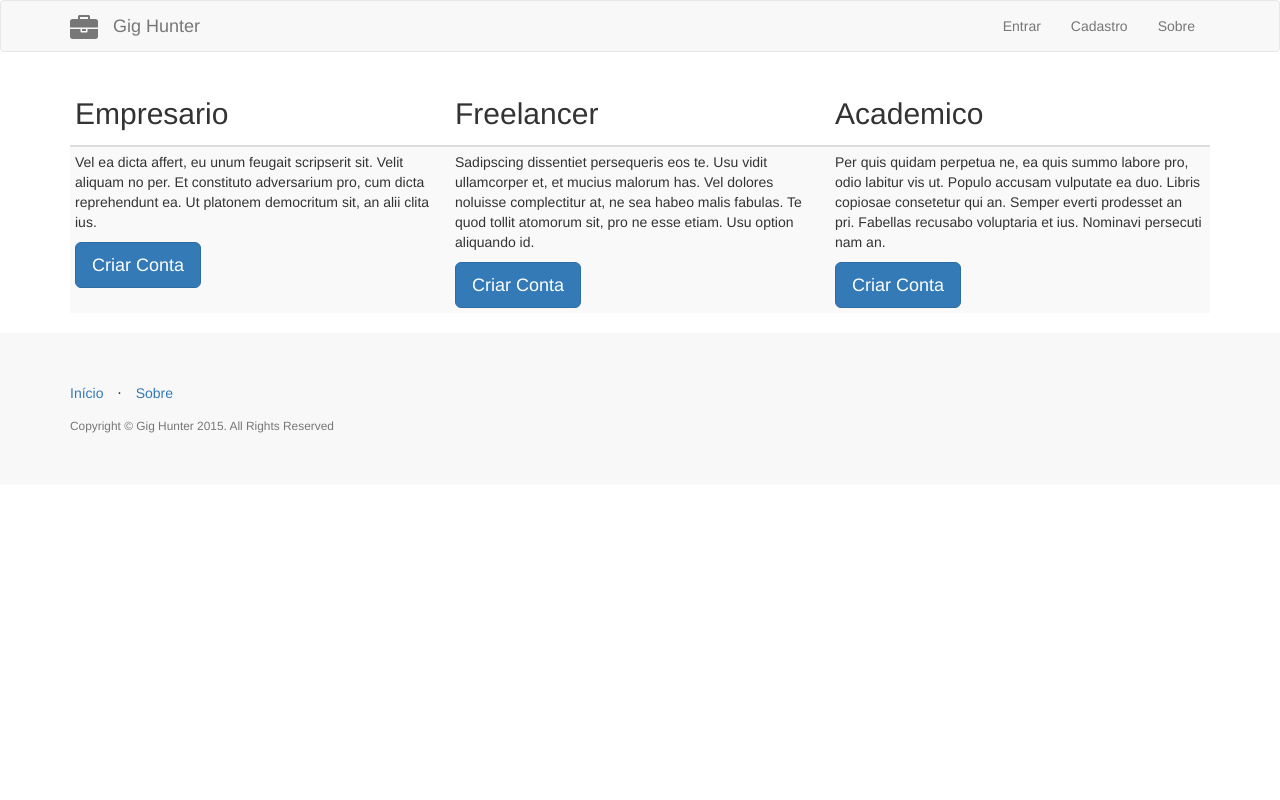
After one commit to lbovolini/gig_hunter, a PHP site: page /View/Cadastrar.php in a window 1280 px wide. The commit adds this page. Run offline with PHP 8.4, Linux system fonts and the light colour scheme.

Commit message:
Pagina Cadastro

```diff
--- /dev/null
+++ b/View/Cadastrar.php
@@ -0,0 +1,48 @@
+<!DOCTYPE html>
+<html lang="pt-br">
+
+  <!-- Head -->
+  <?php
+  $root = $_SERVER['DOCUMENT_ROOT'];
+  require $root.'/View/Templates/Head.php'; ?>
+  <body>
+  <!-- Navigation -->
+  <?php
+    $root = $_SERVER['DOCUMENT_ROOT'];
+    require $root.'/View/Templates/IndexNav.php'; ?>
+
+    <div class="container">
+      <table class="table table-condensed table-striped">
+        <thead>
+          <tr>
+            <th><h2>Empresario</h2></th>
+            <th><h2>Freelancer</h2></th>
+            <th><h2>Academico</h2></th>
+          </tr>
+        </thead>
+        <tbody>
+          <tr>
+            <td class="col-md-4">
+              <p>Vel ea dicta affert, eu unum feugait scripserit sit. Velit aliquam no per. Et constituto adversarium pro, cum dicta reprehendunt ea. Ut platonem democritum sit, an alii clita ius.</p>
+              <a href="/View/Empresario/Create.php" class="btn btn-primary btn-lg">Criar Conta</a>
+            </td>
+            <td class="col-md-4">
+              <p>Sadipscing dissentiet persequeris eos te. Usu vidit ullamcorper et, et mucius malorum has. Vel dolores noluisse complectitur at, ne sea habeo malis fabulas. Te quod tollit atomorum sit, pro ne esse etiam. Usu option aliquando id.</p>
+              <a href="/View/Freelancer/Create.php" class="btn btn-primary btn-lg">Criar Conta</a>
+            </td>
+            <td class="col-md-4">
+              <p>Per quis quidam perpetua ne, ea quis summo labore pro, odio labitur vis ut. Populo accusam vulputate ea duo. Libris copiosae consetetur qui an. Semper everti prodesset an pri. Fabellas recusabo voluptaria et ius. Nominavi persecuti nam an.</p>
+              <a href="/View/Academico/Create.php" class="btn btn-primary btn-lg">Criar Conta</a>
+            </td>
+          </tr>
+        </tbody>
+      </table>
+
+    </div>
+
+    <!-- Footer, jQuery, Bootstrap -->
+    <?php
+    $root = $_SERVER['DOCUMENT_ROOT'];
+    require $root.'/View/Templates/Footer.php'; ?>
+  </body>
+</html>
--- a/View/Empresario/Create.php
+++ b/View/Empresario/Create.php
@@ -13,7 +13,6 @@
     require $root.'/View/Templates/IndexNav.php'; ?>
 
     <div class="container">
-      </br></br></br>
       <div class="matshead">
         <h2 class="text-muted">Cadastrar Empresário</h2>
       </div>
--- a/View/Templates/IndexNav.php
+++ b/View/Templates/IndexNav.php
@@ -1,4 +1,4 @@
-<nav class="navbar navbar-default navbar-fixed-top topnav" role="navigation">
+<nav class="navbar navbar-default navbar-top topnav" role="navigation">
   <div class="container topnav">
     <!-- Brand and toggle get grouped for better mobile display -->
     <div class="navbar-header">
@@ -18,7 +18,7 @@
           <a href="/View/Login.php">Entrar</a>
         </li>
         <li>
-          <a href="/View/Empresario/Create.php">Cadastro</a>
+          <a href="/View/Cadastrar.php">Cadastro</a>
         </li>
         <li>
           <a href="sobre.php">Sobre</a>
--- a/index.php
+++ b/index.php
@@ -27,7 +27,7 @@
 									<a href="/View/Login.php" class="btn btn-primary btn-lg"><i class="glyphicon glyphicon-log-in"></i> <span class="network-name">Entrar</span></a>
 								</li>
 								<li>
-									<a href="/View/Empresario/Create.php" class="btn btn-success btn-lg"><i class="glyphicon glyphicon-user"></i> <span class="network-name">Cadastro</span></a>
+									<a href="/View/Cadastrar.php" class="btn btn-success btn-lg"><i class="glyphicon glyphicon-user"></i> <span class="network-name">Cadastro</span></a>
 								</li>
 							</ul>
 						</div>
```
